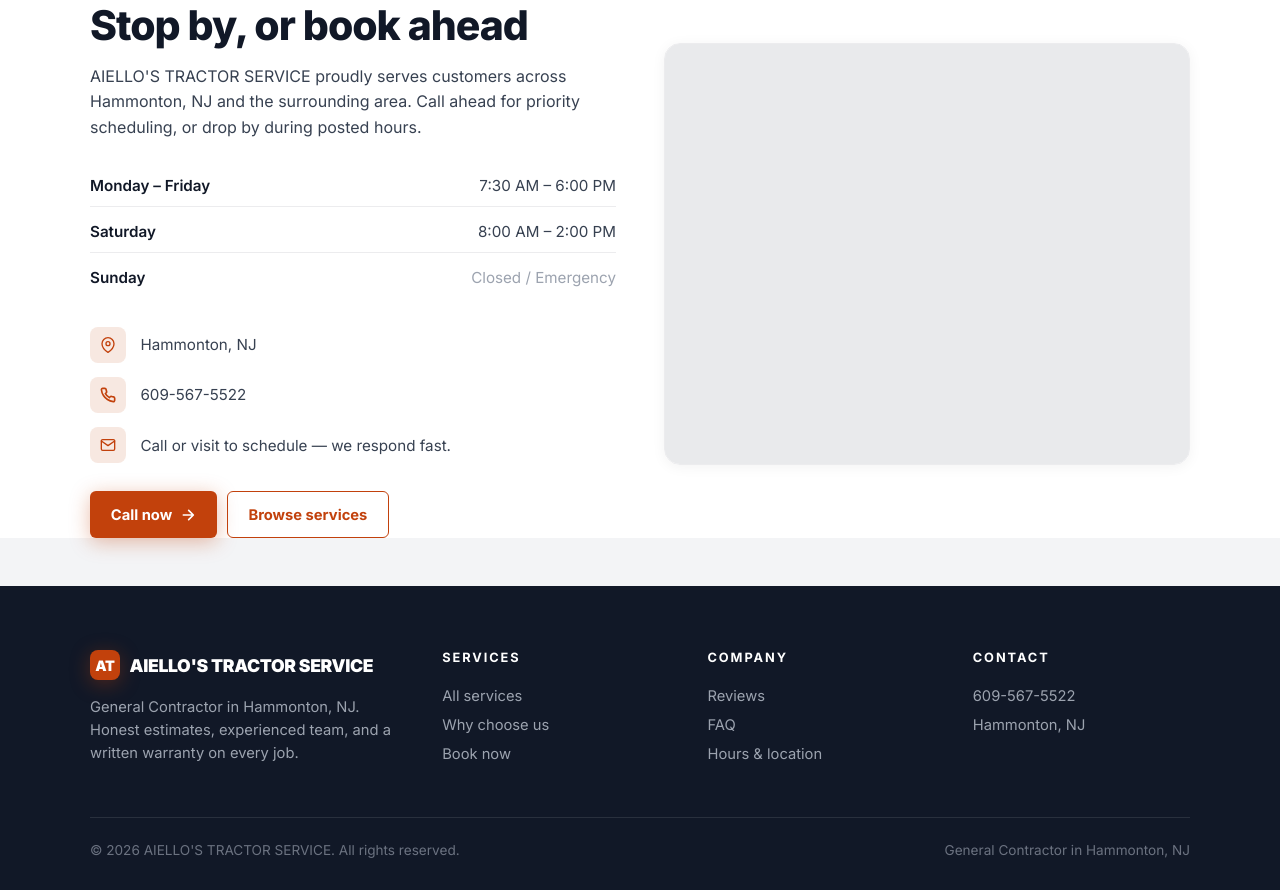
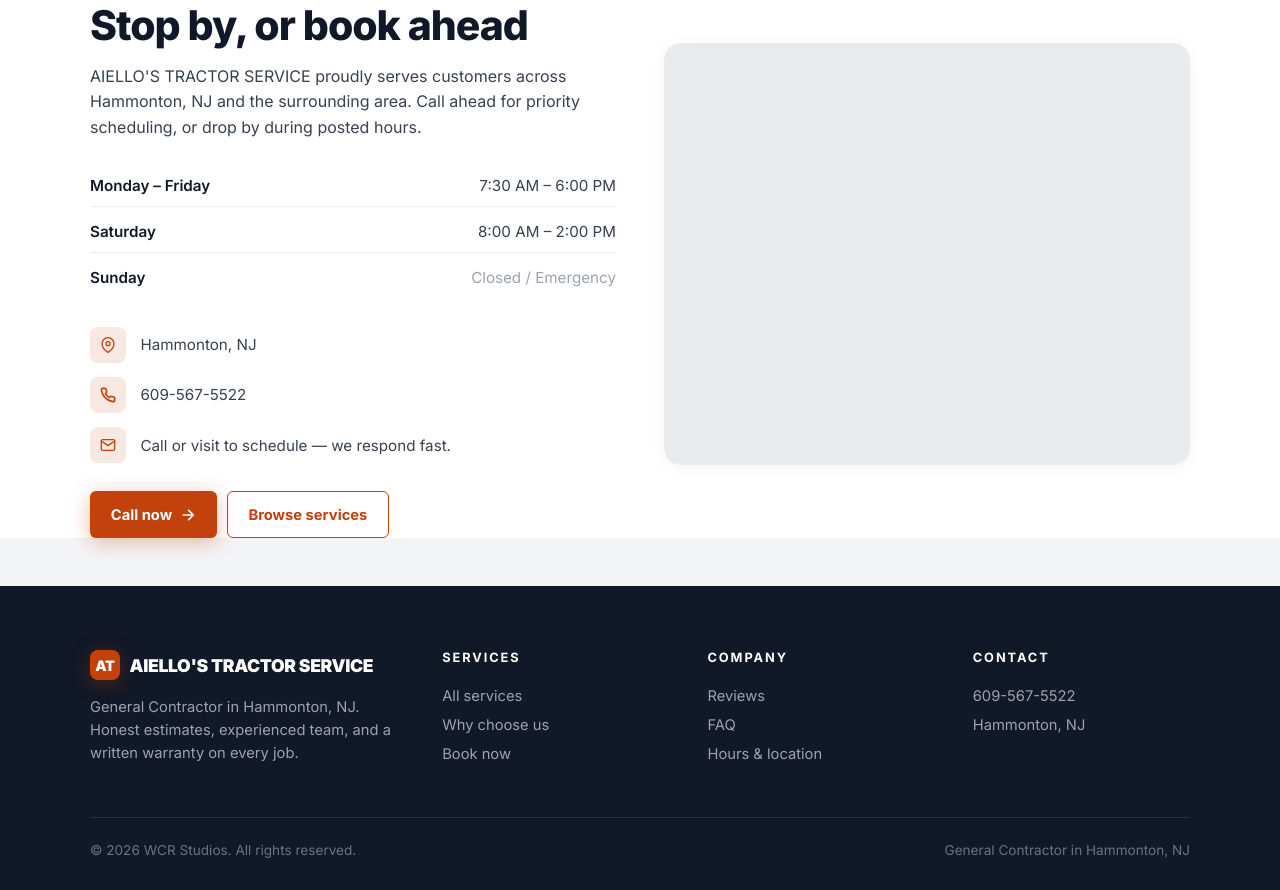
Before and after one commit to Wrenbjor/trades--aiellos-tractor-service, a plain HTML site: page index.html in a window 1280 px wide. Shown: the part 4691-5581 px from the top of the page. Drawn offline with nearby package versions, Linux system fonts and the light colour scheme; no server answers.

Commit message:
Update site

```diff
--- a/index.html
+++ b/index.html
@@ -605,7 +605,7 @@
     </div>
   </div>
   <div class="foot-bottom">
-    <div>&copy; 2026 AIELLO&#39;S TRACTOR SERVICE. All rights reserved.</div>
+    <div>&copy; 2026 WCR Studios. All rights reserved.</div>
     <div>General Contractor in Hammonton, NJ</div>
   </div>
 </footer>
```
